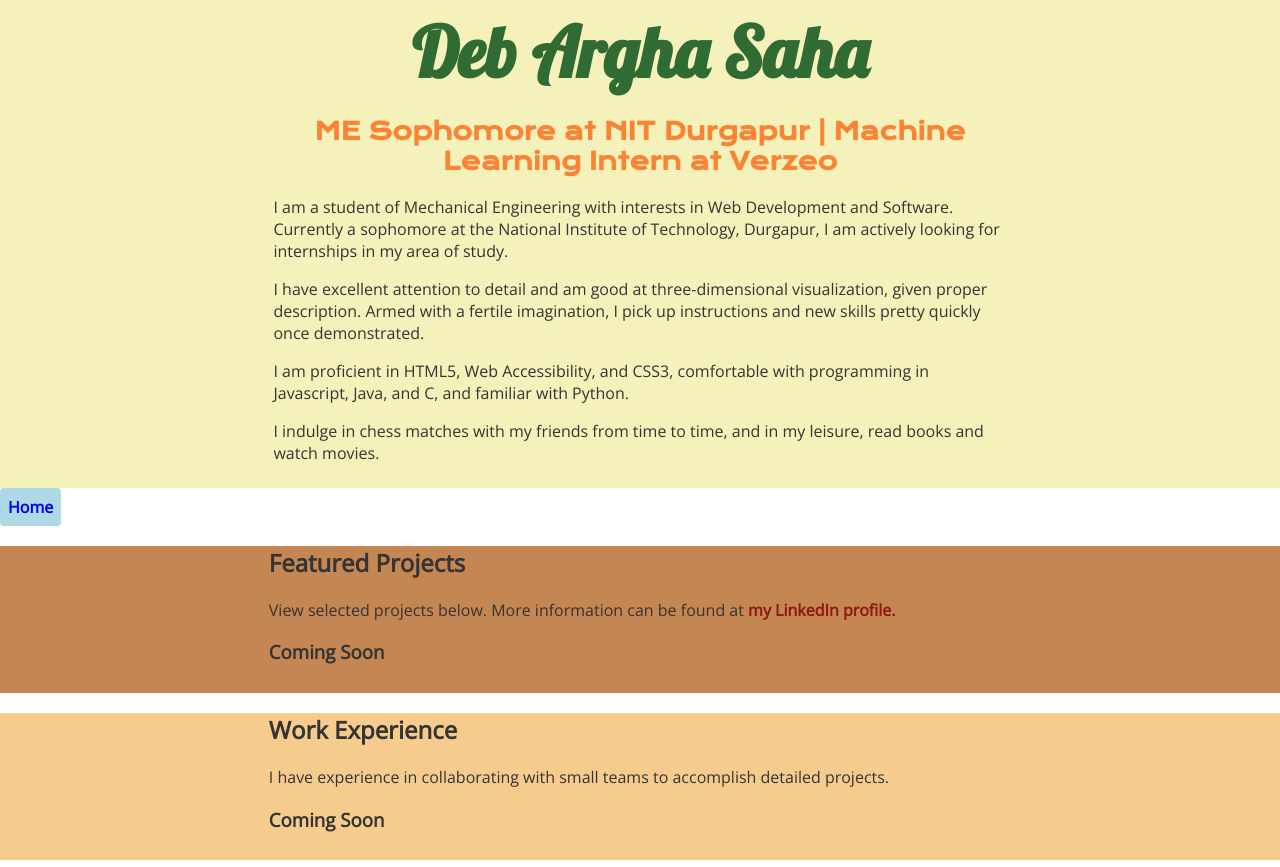
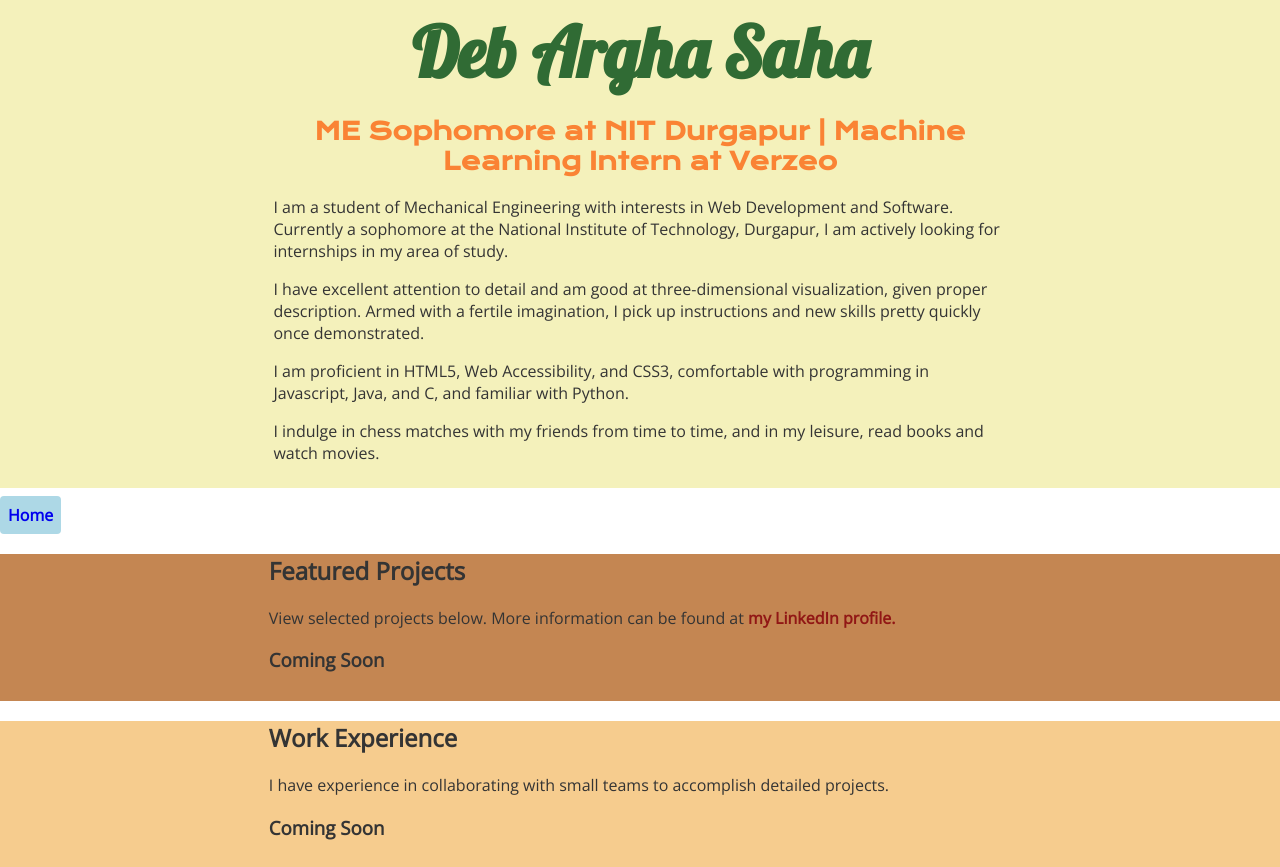
Before and after one commit to debarghano1/debarghano1.github.io, a PHP site: page /resume-web-dev.html in a window 1280 px wide. Shown: the top 867 px of the page. Run offline with PHP 8.4, Linux system fonts and the light colour scheme.

Commit message:
Update resume-styles.css

```diff
--- a/css/resume-styles.css
+++ b/css/resume-styles.css
@@ -48,7 +48,7 @@ header{
 /*Navigation
 -----------------------------------*/
 nav {
-	align-content: center;
+	margin: 8px auto;
 }
 nav .button{
 	display: inline-block;
```
